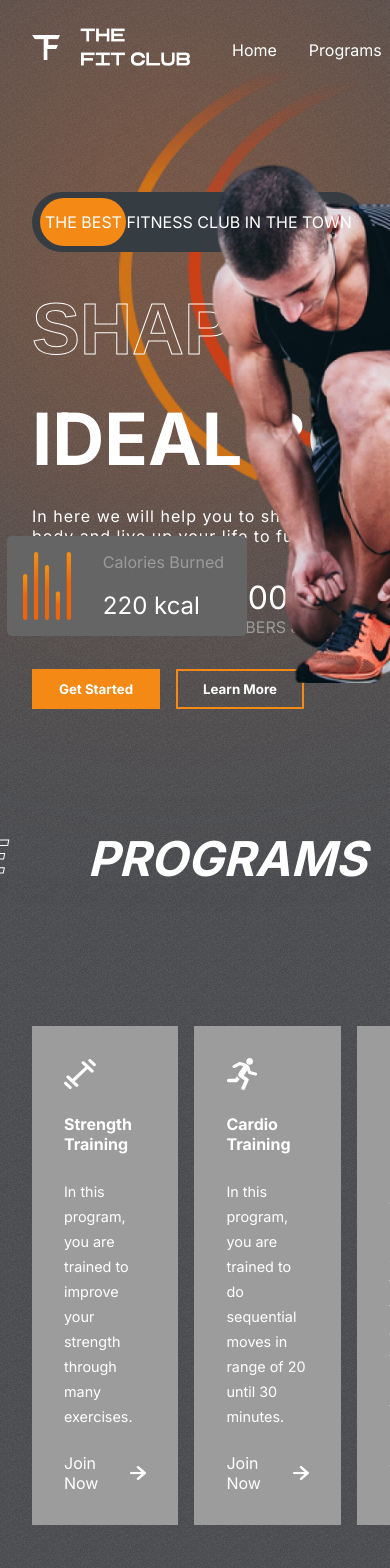
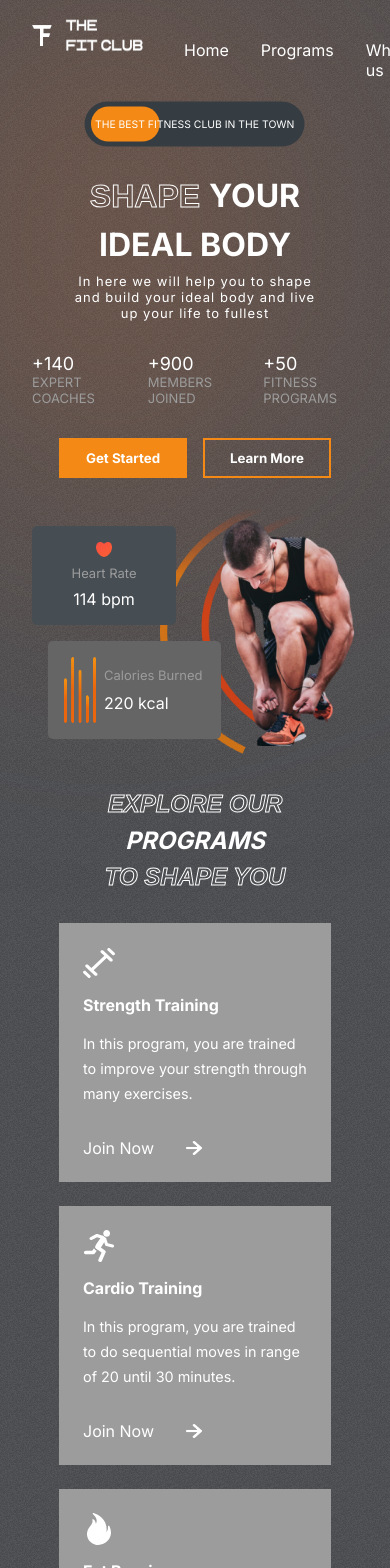
Before and after one commit to 0xSravan03/gym-react-app, a React (Create React App) app: page / in a window 390 px wide. Shown: the top 1568 px of the page. Built offline with nearby package versions, Linux system fonts and the light colour scheme.

Commit message:
responsiveness + code improvement

```diff
--- a/src/components/Header/Header.css
+++ b/src/components/Header/Header.css
@@ -22,3 +22,11 @@
 .header-menu > li:hover {
     color: var(--orange);
 }
+
+@media screen and (max-width: 768px) {
+    .logo {
+        width: 7rem;
+        height: 2.5rem;
+        margin-top: -0.5rem;
+    }
+}
--- a/src/components/Hero/Hero.css
+++ b/src/components/Hero/Hero.css
@@ -188,3 +188,118 @@
     height: 30rem;
     left: 0;
 }
+
+@media screen and (max-width: 768px) {
+    .hero {
+        flex-direction: column;
+    }
+
+    .hero-blur {
+        width: 14rem;
+    }
+
+    .the-best-ad {
+        margin-top: -2rem;
+        font-size: small;
+        align-self: center;
+        transform: scale(0.8);
+    }
+
+    .hero-text {
+        font-size: 2rem;
+        align-items: center;
+        justify-content: center;
+        gap: 0.6rem;
+        margin-top: -0.5rem;
+    }
+
+    .hero-text > div:nth-child(3) {
+        font-size: small;
+        font-weight: 200;
+        letter-spacing: 1px;
+        text-align: center;
+    }
+
+    .figures {
+        justify-content: center;
+    }
+
+    .hero-buttons {
+        justify-content: center;
+    }
+
+    .figures > div > span:nth-of-type(1) {
+        font-size: large;
+    }
+
+    .figures > div > span:nth-of-type(2) {
+        font-size: small;
+    }
+
+    .rigth-h {
+        background: none;
+    }
+
+    .rigth-h > button {
+        display: none;
+    }
+
+    .heart-rate {
+        left: 2rem;
+        top: 1.5rem;
+        gap: 0.5rem;
+        width: 7rem;
+        align-items: center;
+    }
+
+    .heart-rate > img {
+        width: 1rem;
+    }
+
+    .heart-rate >:nth-child(2) {
+        color: var(--gray);
+        font-size: small;
+    }
+
+    .heart-rate >:nth-child(3) {
+        font-size: 1rem;
+    }
+
+    .calories {
+        left: 3rem;
+        top: 8.7rem;
+        width: 8.8rem;
+        height: 4.1rem;
+        gap: 0.5rem;
+    }
+
+    .calories > img {
+        width: 2rem;
+    }
+
+    .calories > div {
+        justify-content: space-evenly;
+    }
+
+    .calories > div >:nth-child(1) {
+        font-size: small;
+    }
+
+    .calories > div >:nth-child(2) {
+        font-size: 1rem;
+    }
+
+    .hero_image {
+        z-index: -10;
+        top: 1rem;
+        left: 13rem;
+        width: 10rem;
+    }
+
+    .hero_image_back {
+        top: 0.1rem;
+        left: 10rem;
+        width: 9rem;
+        z-index: -20;
+    }
+}
--- a/src/components/Hero/Hero.js
+++ b/src/components/Hero/Hero.js
@@ -12,6 +12,7 @@ const Hero = () => {
     const heart_rate = Math.floor(Math.random() * 10 + 110);
     const [heartRate, ] = useState(heart_rate);
     const transition = { type : 'tween', duration : 3};
+    const mobile = window.innerWidth<=768 ? true : false;
     return (
         <div className='hero'>
             <div className="blur hero-blur"></div>
@@ -20,7 +21,7 @@ const Hero = () => {
                 <div className="the-best-ad">
                     {/* animation */}
                     <motion.div
-                        initial = {{left : '238px'}}
+                        initial = {{left : mobile ? '178px' : '238px'}}
                         whileInView = {{left : '8px'}}
                         transition = {transition} >
                     </motion.div>
@@ -64,9 +65,9 @@ const Hero = () => {
             <div className="rigth-h">
                 <button className="btn">Join Now</button>
                 <motion.div className="heart-rate"
-                initial = {{right : '-1rem'}}
-                whileInView = {{right : '4rem'}}
-                transition={{...transition, type : 'spring'}}
+                    initial = {{right : '-1rem'}}
+                    whileInView = {{right : '4rem'}}
+                    transition={{...transition, type : 'spring'}}
                 >
                     <img src={Heart} alt="heart" />
                     <span>Heart Rate</span>
--- a/src/components/Plans/Plans.css
+++ b/src/components/Plans/Plans.css
@@ -93,3 +93,28 @@
     top: 6rem;
     right: 0;
 }
+
+@media screen and (max-width: 768px) {
+    .plans-container {
+        margin: -3rem;
+    }
+
+    .plans {
+        margin-top: -3rem;
+        flex-direction: column;
+        gap: 0.1rem;
+    }
+
+    .plan:nth-child(2) {
+        transform: scale(0.95);
+    }
+
+    .plan {
+        gap: 1rem;
+        transform: scale(0.95);
+    }
+
+    .plan > button {
+        margin-top: 0.8rem;
+    }
+}
--- a/src/components/Plans/Plans.js
+++ b/src/components/Plans/Plans.js
@@ -6,13 +6,14 @@ import whiteTick from '../../assets/whiteTick.png';
 import Rightarrow from '../../assets/rightArrow.png';
 
 const Plans = () => {
+    const mobile = window.innerWidth<=768 ? true : false;
   return (
     <div className="plans-container">
         {/* blur effect */}
         <div className="blur plans-blur-1"></div>
         <div className="blur plans-blur-2"></div>
         {/* header sections */}
-        <div className="program-header" style={{gap : '2rem'}}>
+        <div className="program-header" style={{gap : mobile ? '0.5rem' : '2rem'}}>
             <span className='stroke-text'>ready to start</span>
             <span>your journey</span>
             <span className='stroke-text'>now withus</span>
--- a/src/components/Programs/Programs.css
+++ b/src/components/Programs/Programs.css
@@ -62,3 +62,32 @@
     background: var(--planCard);
     cursor: pointer;
 }
+
+@media screen and (max-width: 768px) {
+    .Programs {
+        margin-top: 12rem;
+    }
+
+    .program-header {
+        flex-direction: column;
+        font-size: x-large;
+        gap: 0.5rem;
+        align-items: center;
+        justify-content: center;
+    }
+
+    .program-categories {
+        flex-direction: column;
+        align-items: center;
+        gap: 1.5rem;
+    }
+
+    .category {
+        width: 14rem;
+        padding: 1.5rem;
+    }
+
+    .join-now {
+        margin-top: 1rem;
+    }
+}
--- a/src/components/Reasons/Reasons.css
+++ b/src/components/Reasons/Reasons.css
@@ -99,3 +99,60 @@
 .partner-img > img {
     width: 2.5rem;
 }
+
+@media screen and (max-width: 768px) {
+    .Reasons {
+        margin-top: -3rem;
+        flex-direction: column;
+        gap: 0.1rem;
+    }
+
+    .left-r {
+        overflow: hidden;
+        grid-auto-rows: auto;
+        gap: 0.5rem;
+        margin-bottom: 2rem;
+    }
+
+    .left-r > :nth-child(1) {
+        width: 7rem;
+        height: 17rem;
+        grid-row: 1/3;
+    }
+
+    .left-r > :nth-child(2) {
+        width: 15rem;
+        height: 10rem;
+    }
+
+    .left-r > :nth-child(3) {
+        width: 7rem;
+        height: 6.5rem;
+    }
+
+    .left-r > :nth-child(4) {
+        width: 7rem;
+        height: 6.5rem;
+    }
+
+    .right-r > div {
+        font-size: 2rem;
+    }
+
+    .details-r > div {
+        font-size: 0.9rem;
+    }
+
+    .details-r > div > img {
+        width: 1.5rem;
+        height: 1.5rem;
+    }
+
+    .partners > span {
+        font-size: 1rem;
+    }
+
+    .partner-img > img {
+        width: 2rem;
+    }
+}
--- a/src/components/Reasons/Reasons.js
+++ b/src/components/Reasons/Reasons.js
@@ -32,15 +32,15 @@ const Reasons = () => {
                     <span>over 140+ expert coachs</span>
                 </div>
                 <div>
-                <img src={tick} alt="tick" />
+                    <img src={tick} alt="tick" />
                     <span>train smarter and faster than before</span>
                 </div>
                 <div>
-                <img src={tick} alt="tick" />
+                    <img src={tick} alt="tick" />
                     <span>1 free program for new member</span>
                 </div>
                 <div>
-                <img src={tick} alt="tick" />
+                    <img src={tick} alt="tick" />
                     <span>reliable partners</span>
                 </div>
             </div>
```
